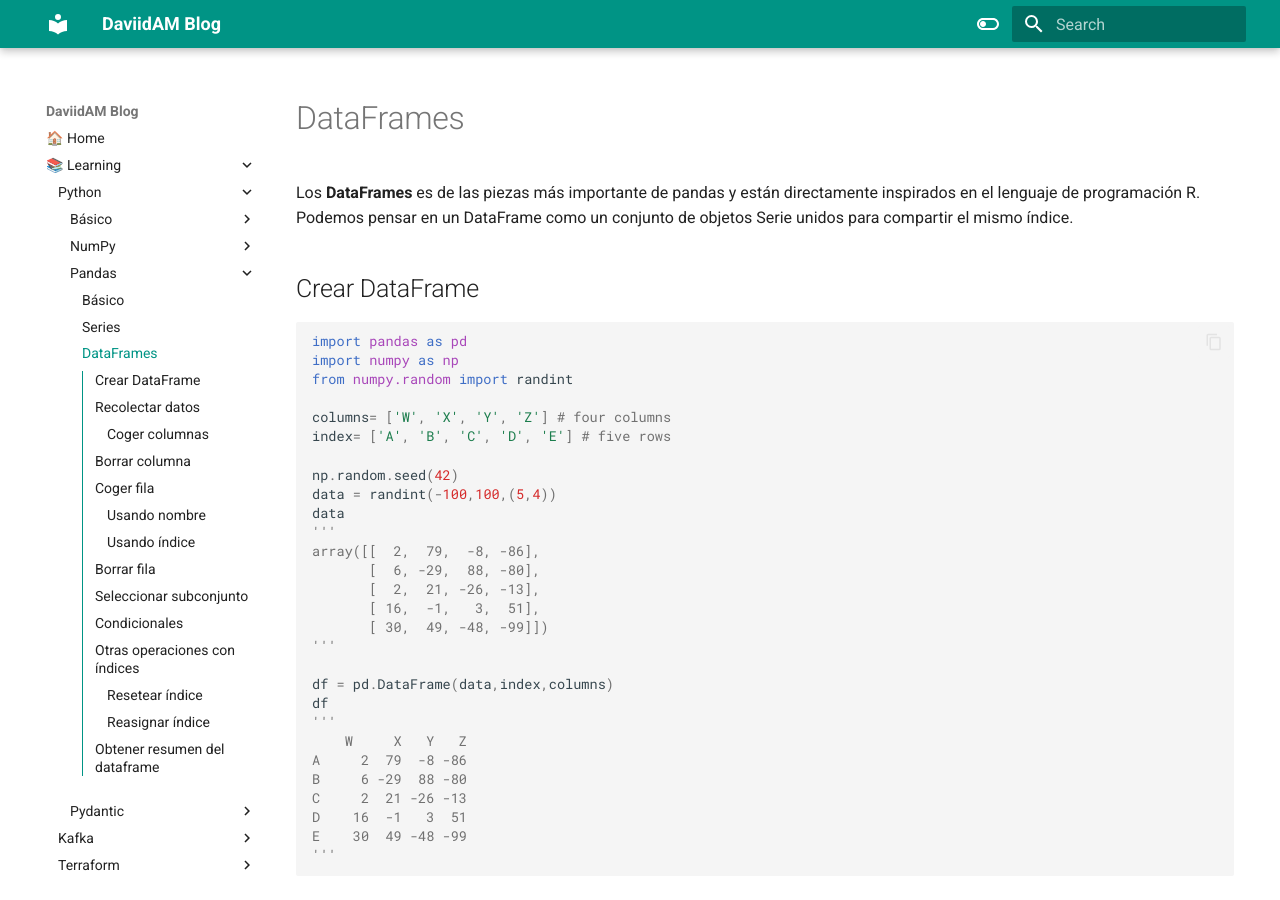
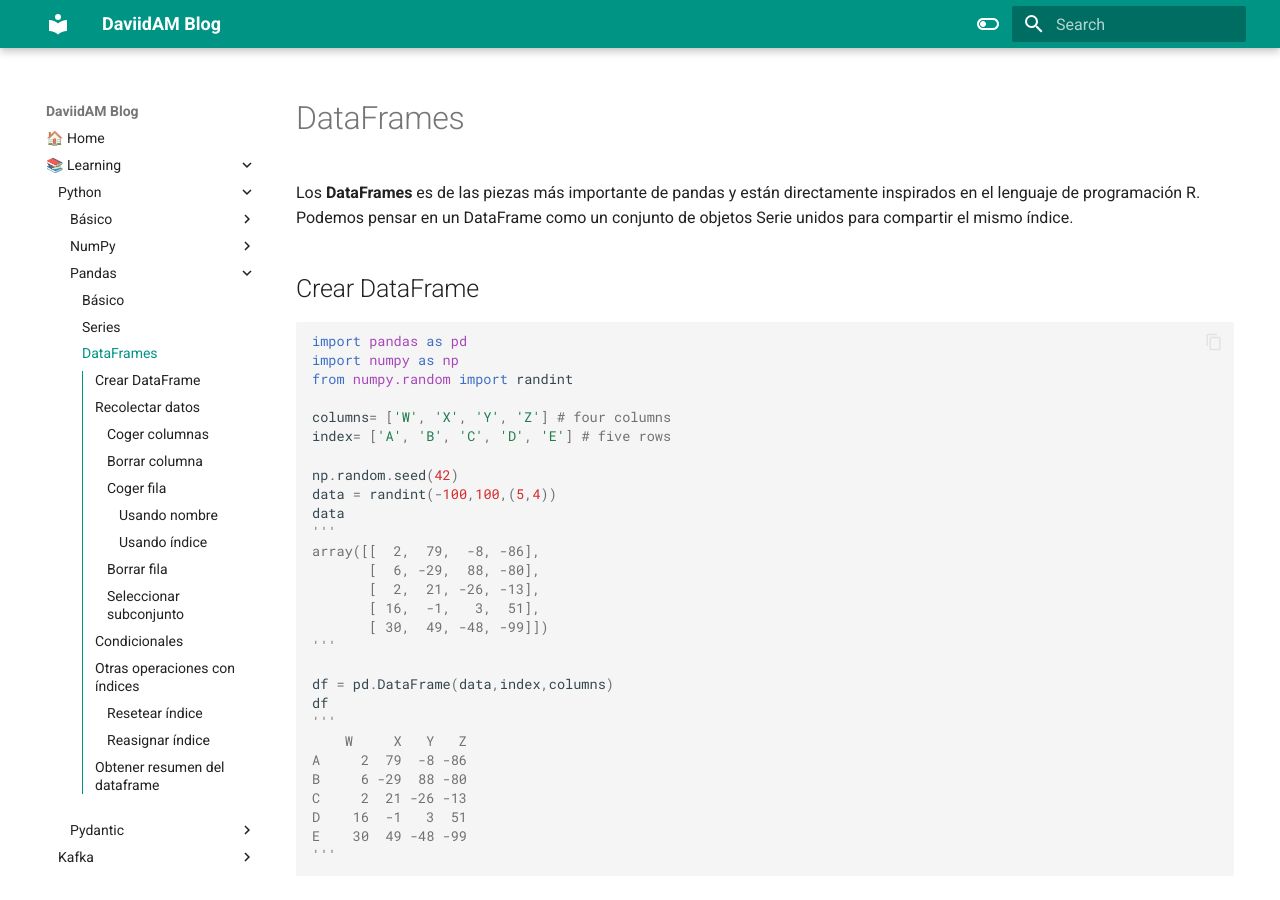
Before and after one commit to DaviidAM/Blog, an MkDocs documentation site: the page built from docs/Python/Pandas/03 - dataframes.md, in a window 1280 px wide and 900 px high. Built offline with MkDocs 1.6.1 and Material for MkDocs 9.7.7, drawn with Linux system fonts in a browser that asks for light colours.

````diff
--- a/docs/Python/Pandas/03 - dataframes.md
+++ b/docs/Python/Pandas/03 - dataframes.md
@@ -85,7 +85,7 @@ E	 30	 49	-48	-99  -18
 '''
 ```
 
-## Borrar columna
+### Borrar columna
 ```py
 df
 '''
@@ -130,9 +130,9 @@ E	 30	 49	-48	-99
 '''
 ```
 
-## Coger fila
+### Coger fila
 
-### Usando nombre
+#### Usando nombre
 ```py
 df
 '''
@@ -161,7 +161,7 @@ C	  2	 21	-26	-13
 '''
 ```
 
-### Usando índice
+#### Usando índice
 ```py
 df
 '''
@@ -190,7 +190,7 @@ B	  6	-29	 88	-80
 '''
 ```
 
-## Borrar fila
+### Borrar fila
 
 ```py
 df
@@ -225,7 +225,7 @@ E	 30	 49	-48	-99
 '''
 ```
 
-## Seleccionar subconjunto
+### Seleccionar subconjunto
 
 ```py
 df
````
